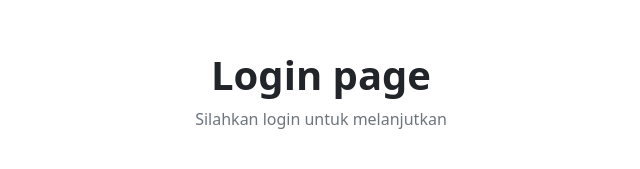
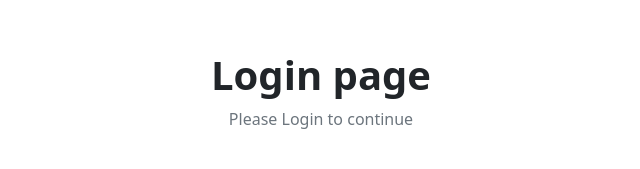
Before and after one commit to imkzuma/sipomas-fe, a Next.js app: page /auth/login in a window 1280 px wide. Shown: the part 119-288 px from the top of the page, without its empty margins (319-959 px from the left). Built offline with nearby package versions, Linux system fonts and the light colour scheme.

Commit message:
[ADDED] Addedd value for Context Provider

```diff
--- a/components/auth/login/index.tsx
+++ b/components/auth/login/index.tsx
@@ -13,14 +13,16 @@ export default function ComponentsLogin(){
         <PasswordContext.Provider
             value = {{
                 showPassword,
-                setShowPassword
+                setShowPassword,
+                showVerifyPassword: false,
+                setShowVerifyPassword: () => {}
             }}
         >
             <AuthLayouts>
                 <header>
                     <HeaderAuth
                         title = "Login page"
-                        description = "Silahkan login untuk melanjutkan"
+                        description = "Please Login to continue"
                     />
                 </header>
 
```
